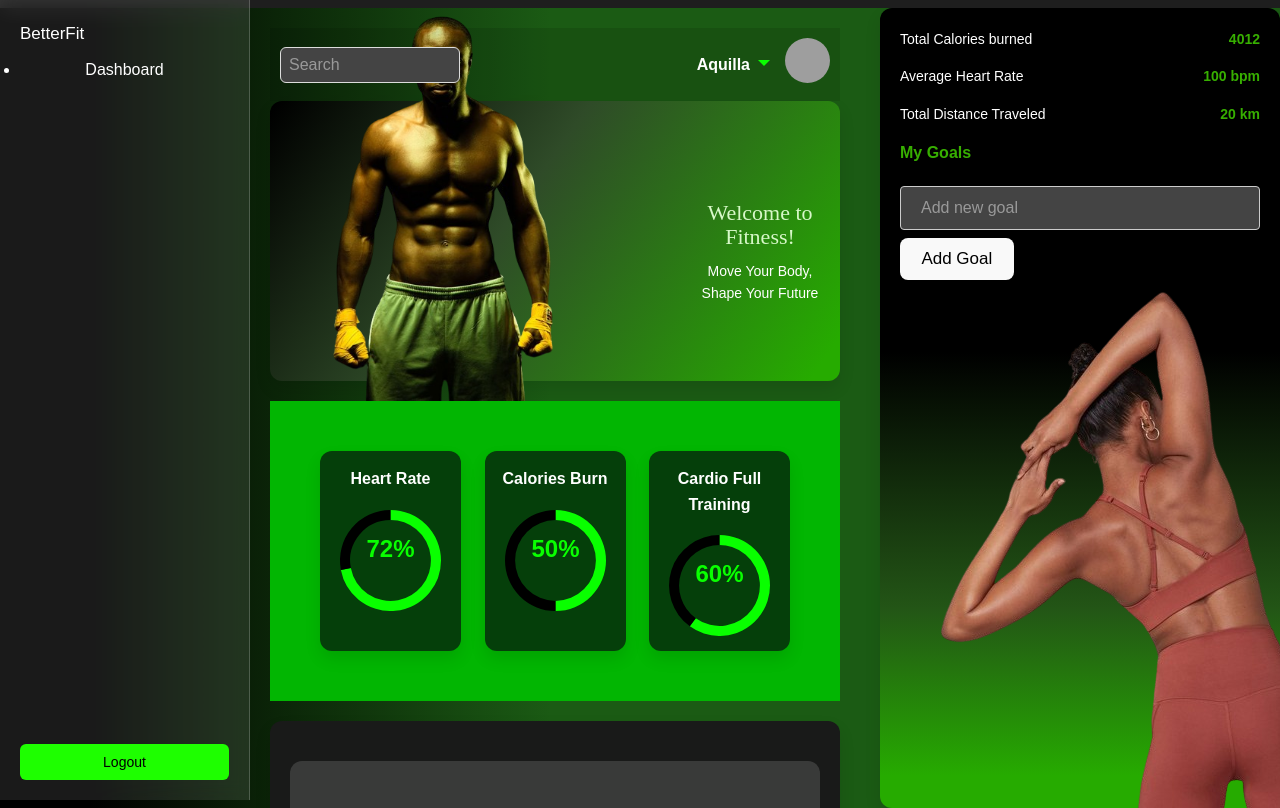
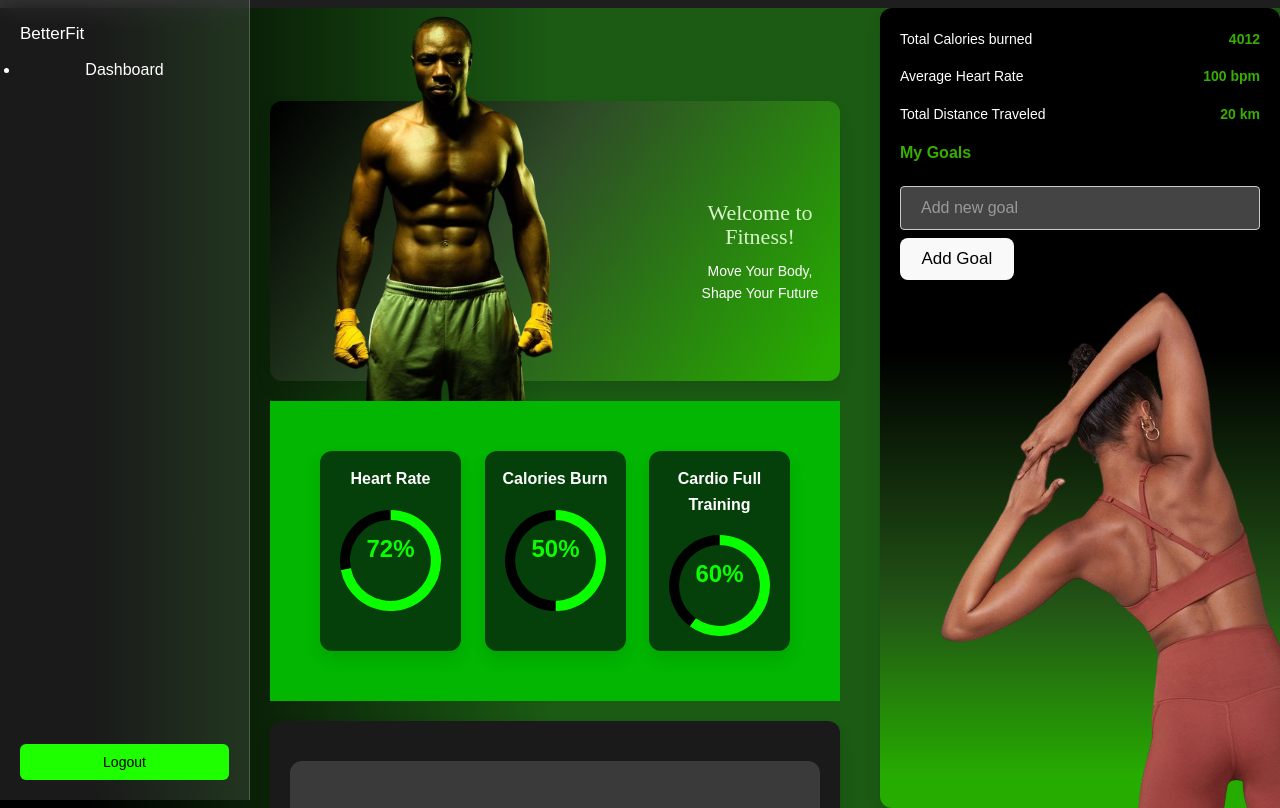
Before and after one commit to Lemmes33/BetterFit, a React (Vite) app in the folder client/: page /dashboard in a window 1280 px wide. Built offline with nearby package versions, Linux system fonts and the light colour scheme; grey boxes are pictures that could not be loaded.

Commit message:
updates done

```diff
--- a/client/src/components/Dashboard/Dashboard.css
+++ b/client/src/components/Dashboard/Dashboard.css
@@ -52,7 +52,8 @@
   align-items: center;
   justify-content: space-between;
   padding: 10px;
-  background: rgba(0, 0, 0, 0.1);
+  margin-left: 1000px;
+
   position: relative;
   z-index: 1;
 }
@@ -106,16 +107,17 @@
 /* Date Picker and Search Bar */
 .date-picker input,
 .search-bar input {
-  padding: 8px;
+
   border-radius: 6px;
   border: 1px solid #ddd;
-  width: 180px;
+
 }
 
 /* User Info */
 .user-info {
   display: flex;
   align-items: center;
+
 }
 
 .user-name-dropdown {
--- a/client/src/components/Dashboard/Dashboard.jsx
+++ b/client/src/components/Dashboard/Dashboard.jsx
@@ -215,9 +215,6 @@ const Dashboard = () => {
 
       <main className="main-content">
         <header className="header">
-          <div className="search-bar">
-            <input type="text" placeholder="Search" />
-          </div>
           <div className="user-info">
             <div className="user-name-dropdown" onClick={handleUsernameClick}>
               {username}
```
